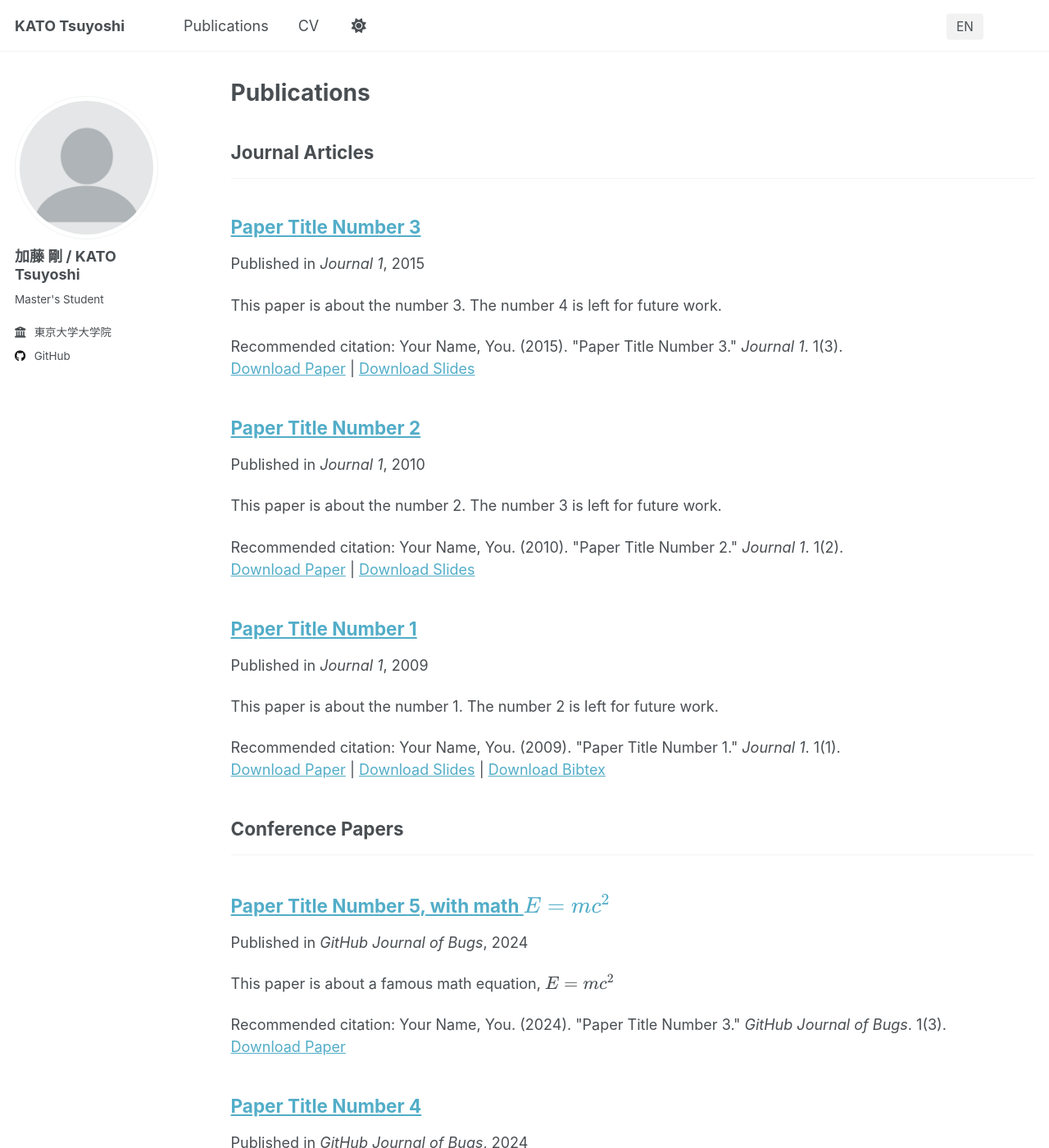
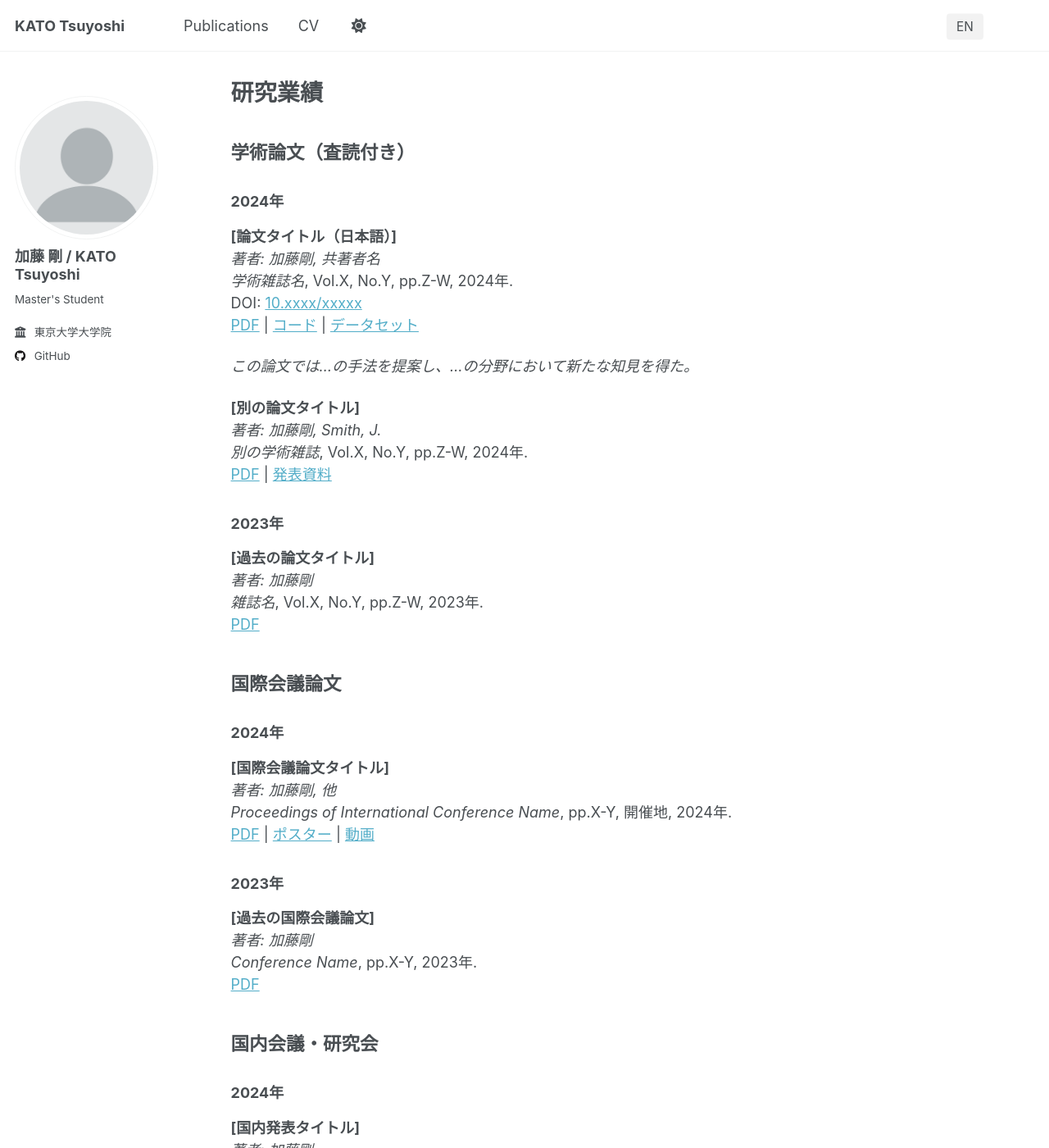
Before and after one commit to coch24/coch24.github.io, a Jekyll site: the page built from _pages/publications.md, in a window 1280 px wide and 1400 px high. Shown: the whole window at 82% size. Built offline with Jekyll 4.4.1, drawn with Linux system fonts in a browser that asks for light colours; some of the changed text lies outside the part shown.

Commit message:
author-profile and pub.md

```diff
--- a/_includes/author-profile.html
+++ b/_includes/author-profile.html
@@ -21,7 +21,8 @@
   </div>
 
   <div class="author__urls-wrapper">
-    <button class="btn btn--inverse">Follow</button>
+    <button class="btn btn--inverse" style="display: none;">Follow</button>
+    <!-- <button class="btn btn--inverse">Follow</button> -->
     <ul class="author__urls social-icons">
       <!-- Font Awesome icons / Biographic information  -->
       {% if author.location %}
--- /dev/null
+++ b/_pages/publications.md
@@ -0,0 +1,83 @@
+---
+layout: archive
+title: "研究業績"
+permalink: /publications/
+author_profile: true
+lang: ja
+---
+
+## 学術論文（査読付き）
+
+### 2024年
+
+**[論文タイトル（日本語）]**
+*著者: 加藤剛, 共著者名*
+*学術雑誌名*, Vol.X, No.Y, pp.Z-W, 2024年.
+DOI: [10.xxxx/xxxxx](https://doi.org/10.xxxx/xxxxx)
+[PDF](link-to-pdf) | [コード](link-to-code) | [データセット](link-to-dataset)
+
+*この論文では...の手法を提案し、...の分野において新たな知見を得た。*
+
+**[別の論文タイトル]**
+*著者: 加藤剛, Smith, J.*
+*別の学術雑誌*, Vol.X, No.Y, pp.Z-W, 2024年.
+[PDF](link-to-pdf) | [発表資料](link-to-slides)
+
+### 2023年
+
+**[過去の論文タイトル]**
+*著者: 加藤剛*
+*雑誌名*, Vol.X, No.Y, pp.Z-W, 2023年.
+[PDF](link-to-pdf)
+
+## 国際会議論文
+
+### 2024年
+
+**[国際会議論文タイトル]**
+*著者: 加藤剛, 他*
+*Proceedings of International Conference Name*, pp.X-Y, 開催地, 2024年.
+[PDF](link-to-pdf) | [ポスター](link-to-poster) | [動画](link-to-video)
+
+### 2023年
+
+**[過去の国際会議論文]**
+*著者: 加藤剛*
+*Conference Name*, pp.X-Y, 2023年.
+[PDF](link-to-pdf)
+
+## 国内会議・研究会
+
+### 2024年
+
+**[国内発表タイトル]**
+*著者: 加藤剛*
+*情報処理学会研究報告*, Vol.2024-XX-Y, No.Z, 2024年3月.
+[PDF](link-to-pdf)
+
+**[研究会発表タイトル]**
+*著者: 加藤剛, 指導教員名*
+*XX研究会*, 2024年1月.
+[発表資料](link-to-slides)
+
+## プレプリント・投稿中論文
+
+**[投稿中論文タイトル]**
+*著者: 加藤剛, et al.*
+*arXiv preprint arXiv:2024.xxxxx*, 2024年.
+[arXiv](https://arxiv.org/abs/2024.xxxxx) | [PDF](link-to-pdf)
+
+*現在、XX学会誌に投稿中。*
+
+## 著書・解説記事
+
+*現在準備中*
+
+## 受賞歴
+
+- **優秀発表賞**, XX学会, 2024年3月
+- **学生奨励賞**, YY研究会, 2023年12月
+
+---
+
+*論文の完全なリストは[Google Scholar](https://scholar.google.com/citations?user=PS_CX0AAAAAJ)でもご覧いただけます。*
```
